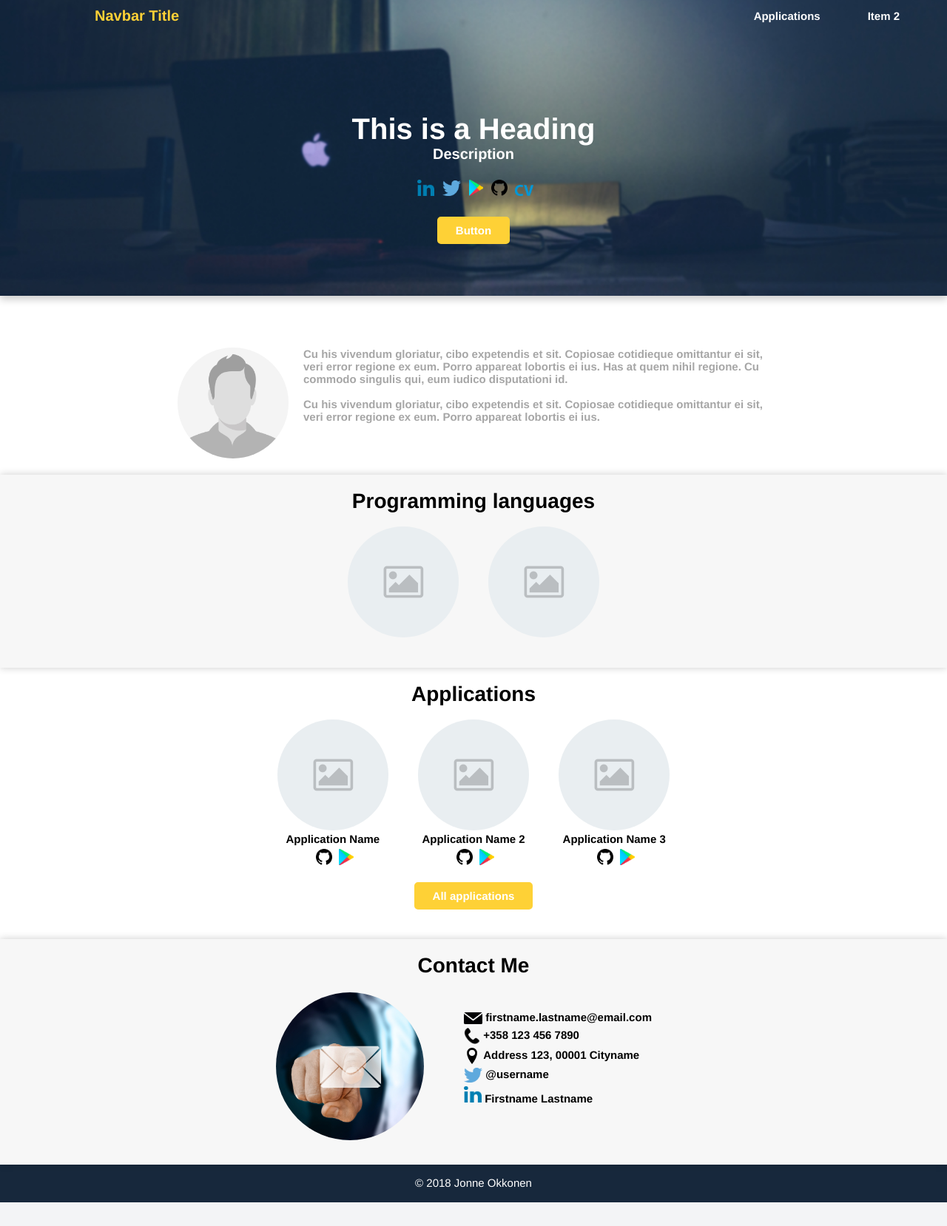
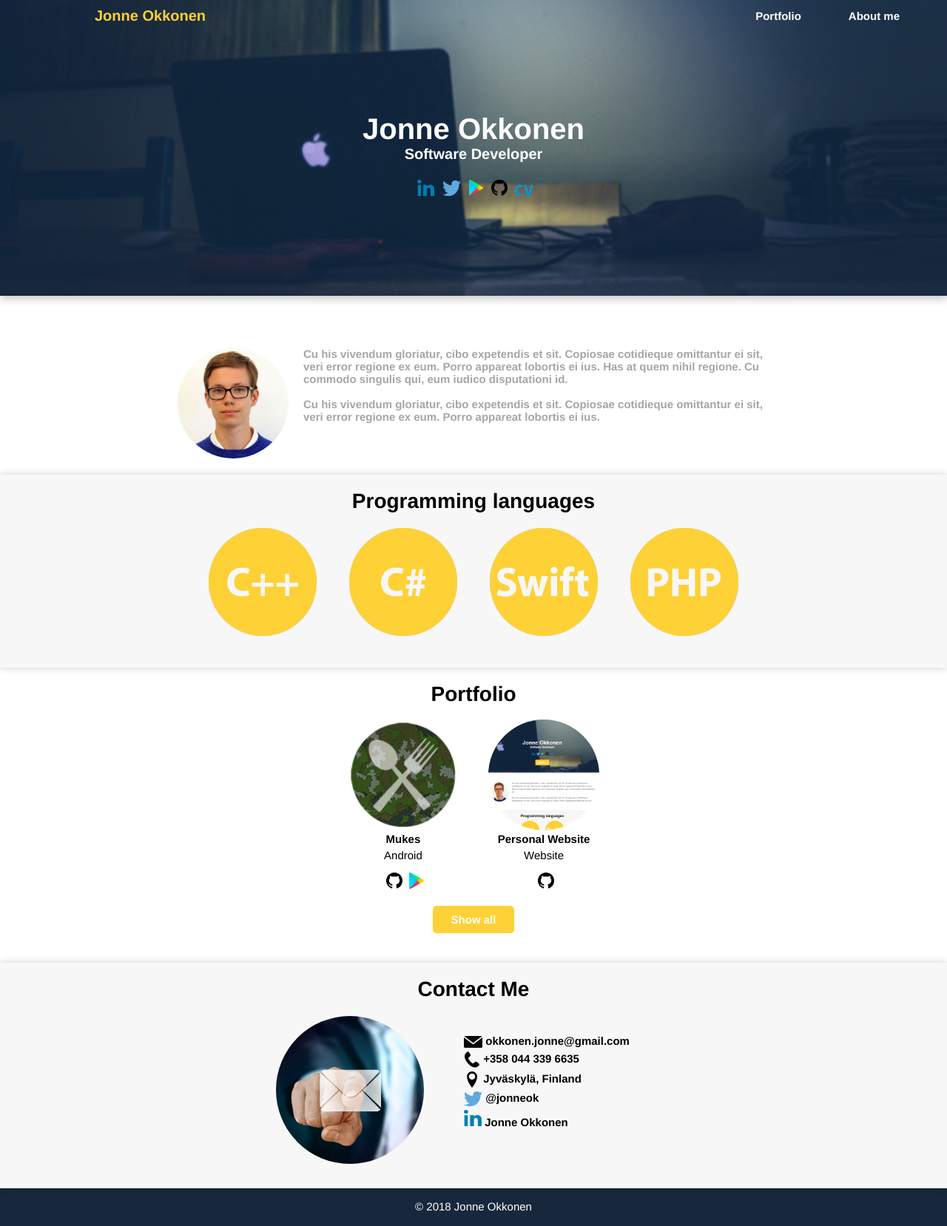
Before and after one commit to JonneOkkonen/Personal-Website, a PHP site: page / in a window 1280 px wide. Shown: the whole page at 74% size. Before the commit the page ends 1626 px from the top, so only its background shows below. Run offline with PHP 8.4, Linux system fonts and the light colour scheme.

Commit message:
Add Content to Front Page

```diff
--- a/css/template.css
+++ b/css/template.css
@@ -6,6 +6,7 @@ body {
 }
 a {
     cursor: pointer;
+    text-decoration: none;
 }
 .header {
     background-image: url("../img/header_background.jpg");
@@ -73,7 +74,6 @@ a {
     margin-left: 10%;
     font-size: 20px;
     color: #fed136;
-    text-decoration: none;
 }
 .navbarItem {
     float: right;
@@ -82,7 +82,6 @@ a {
     margin-top: 3px;
     margin-bottom: 0px;
     color: white;
-    text-decoration: none;
 }
 .navbarItem:hover {
     color: #fed136;
@@ -204,6 +203,11 @@ a {
     margin-top: 0px;
     margin-bottom: 5px;
     font-weight: 600;
+    color: black;
+}
+.appDescription {
+    font-weight: 100;
+    margin-top: 0px;
 }
 .applicationImg {
     border-radius: 50%;
--- a/index.html
+++ b/index.html
@@ -10,29 +10,28 @@
 <body>
     <div class="header">
         <div class="navbar responsive" id="TopNav">
-            <a href="index.html" class="navbarTitle">Navbar Title</a>
-            <a href="#" class="navbarItem">Item 2</a>
-            <a href="applications.html" class="navbarItem">Applications</a>
+            <a href="index.html" class="navbarTitle">Jonne Okkonen</a>
+            <a href="#" class="navbarItem">About me</a>
+            <a href="applications.html" class="navbarItem">Portfolio</a>
             <a href="javascript:void(0);" class="icon" onclick="collapseNavbar()"><i class="fa fa-bars"></i></a>
         </div>
         <div class="headerContent">
-            <h1 id="mainHeading">This is a Heading</h1>
-            <p id="description">Description</p><br>
-            <a href="#"><img src="img/Linkedin-icon.png" alt="linkedin icon" class="socialMediaLogos"/></a>
-            <a href="#"><img src="img/twitter-logo-blue.png" alt="twitter icon" class="socialMediaLogos"/></a>
-            <a href="#"><img src="img/google-play-logo.png" alt="google play icon" class="socialMediaLogos"/></a>
-            <a href="#"><img src="img/github-icon.png" alt="github icon" class="socialMediaLogos"/></a>
-            <a href="#"><img src="img/cv-icon.png" alt="curriculum vitae icon" class="socialMediaLogos"/></a><br>
+            <h1 id="mainHeading">Jonne Okkonen</h1>
+            <p id="description">Software Developer</p><br>
+            <a target="_blank" href="https://fi.linkedin.com/in/jonne-okkonen"><img src="img/Linkedin-icon.png" alt="Link to my LinkedIn" class="socialMediaLogos"/></a>
+            <a target="_blank" href="https://twitter.com/jonneok"><img src="img/twitter-logo-blue.png" alt="Link to my Twitter" class="socialMediaLogos"/></a>
+            <a target="_blank" href="https://play.google.com/store/apps/developer?id=Jonne+Okkonen&hl=en_GB"><img src="img/google-play-logo.png" alt="Link to my Google Play Account" class="socialMediaLogos"/></a>
+            <a target="_blank" href="https://github.com/JonneOkkonen"><img src="img/github-icon.png" alt="Link to my Github" class="socialMediaLogos"/></a>
+            <a target="_blank" href="https://drive.google.com/file/d/1xXVqqCGeZ2UcQj7G2TWvmVpAXiRhkVaB/view?usp=sharing"><img src="img/cv-icon.png" alt="Link to my Curriculum vitae" class="socialMediaLogos"/></a><br>
             <br>
-            <a href="#"><button type="button" class="button">Button</button></a>
         </div>
     </div>
     <div class="section" id="section1">
         <div class="content" id="content1">
             <div class="profileImgContainer">
-                <img src="img/profile_pic_empty.jpg" class="profileImg" alt="Profile Image"/>
+                <img src="img/profile_pic.jpg" class="profileImg" alt="Profile Image"/>
             </div>
-            <p>Cu his vivendum gloriatur, cibo expetendis et sit. Copiosae cotidieque omittantur ei sit,
+            <p> Cu his vivendum gloriatur, cibo expetendis et sit. Copiosae cotidieque omittantur ei sit,
                 veri error regione ex eum. Porro appareat lobortis ei ius. Has at quem nihil regione.
                 Cu commodo singulis qui, eum iudico disputationi id.<br>
                 <br>
@@ -43,31 +42,28 @@
     </div>
     <div class="section" id="section2">
         <h1 class="sectionTitle">Programming languages</h1>
-        <img src="img/placeholder.png" class="programmingLanguageImg" alt="ProgrammingLanguage"/>
-        <img src="img/placeholder.png" class="programmingLanguageImg" alt="ProgrammingLanguage"/>
+        <img src="img/c++_icon.png" class="programmingLanguageImg" alt="C++ Icon"/>
+        <img src="img/c-sharp-icon.png" class="programmingLanguageImg" alt="C Sharp Icon"/>
+        <img src="img/swift-icon.png" class="programmingLanguageImg" alt="Swift Icon"/>
+        <img src="img/php-icon.png" class="programmingLanguageImg" alt="PHP Icon"/>
     </div>
     <div class="section" id="section3">
-        <h1 class="sectionTitle">Applications</h1>
+        <h1 class="sectionTitle">Portfolio</h1>
         <div class="application">
-            <img src="img/placeholder.png" class="applicationImg" alt="applicationImg"/>
-            <p class="applicationName">Application Name</p>
-            <a href="#"><img src="img/github-icon.png" alt="github icon" class="socialMediaLogos"/></a>
-            <a href="#"><img src="img/google-play-logo.png" alt="google play icon" class="socialMediaLogos"/></a>
+            <img src="img/mukes-icon.png" class="applicationImg" alt="applicationImg"/>
+            <a target="_blank" href="#"><p class="applicationName">Mukes</p></a>
+            <p class="appDescription">Android</p>
+            <a target="_blank" href="https://github.com/JonneOkkonen/Mukes"><img src="img/github-icon.png" alt="Mukes Android App Github Link" class="socialMediaLogos"/></a>
+            <a target="_blank" href="https://play.google.com/store/apps/details?id=com.jonneokkonen.Mukes"><img src="img/google-play-logo.png" alt="Mukes Android App Google Play Store Link" class="socialMediaLogos"/></a>
         </div>
         <div class="application">
-            <img src="img/placeholder.png" class="applicationImg" alt="applicationImg"/>
-            <p class="applicationName">Application Name 2</p>
-            <a href="#"><img src="img/github-icon.png" alt="github icon" class="socialMediaLogos"/></a>
-            <a href="#"><img src="img/google-play-logo.png" alt="google play icon" class="socialMediaLogos"/></a>
-        </div>
-        <div class="application">
-            <img src="img/placeholder.png" class="applicationImg" alt="applicationImg"/>
-            <p class="applicationName">Application Name 3</p>
-            <a href="#"><img src="img/github-icon.png" alt="github icon" class="socialMediaLogos"/></a>
-            <a href="#"><img src="img/google-play-logo.png" alt="google play icon" class="socialMediaLogos"/></a>
+            <img src="img/website-icon.png" class="applicationImg" alt="applicationImg"/>
+            <a target="_blank" href="#"><p class="applicationName">Personal Website</p></a>
+            <p class="appDescription">Website</p>
+            <a target="_blank" href="#"><img src="img/github-icon.png" alt="Personal Website Github Link" class="socialMediaLogos"/></a>
         </div>
         <br>
-        <a href="applications.html"><button type="button" class="button" id="applicationsButton">All applications</button></a>
+        <a href="applications.html"><button type="button" class="button" id="applicationsButton">Show all</button></a>
     </div>
     <div class="section" id="section4">
         <h1 class="sectionTitle">Contact Me</h1>
@@ -76,19 +72,19 @@
         </div>
         <div class="contactMeContent">
             <div class="contactMeItem">
-                <img src="img/email-icon.png" alt="Email Icon" class="contactMeIcons"/> <span class="contactMeText">firstname.lastname@email.com</span>
+                <img src="img/email-icon.png" alt="Email Icon" class="contactMeIcons"/> <span class="contactMeText">okkonen.jonne@gmail.com</span>
             </div>
             <div class="contactMeItem">
-                <img src="img/phone-icon.png" alt="Phone Icon" class="contactMeIcons"/> <span class="contactMeText">+358 123 456 7890</span>
+                <img src="img/phone-icon.png" alt="Phone Icon" class="contactMeIcons"/> <span class="contactMeText">+358 044 339 6635</span>
             </div>
             <div class="contactMeItem">
-                <img src="img/location-icon.png" alt="Location Icon" class="contactMeIcons"/> <span class="contactMeText">Address 123, 00001 Cityname</span>
+                <img src="img/location-icon.png" alt="Location Icon" class="contactMeIcons"/> <span class="contactMeText">Jyväskylä, Finland</span>
             </div>
             <div class="contactMeItem">
-                <img src="img/twitter-logo-blue.png" alt="Twitter Icon" class="contactMeIcons"/> <span class="contactMeText">@username</span>
+                <img src="img/twitter-logo-blue.png" alt="Twitter Icon" class="contactMeIcons"/> <span class="contactMeText">@jonneok</span>
             </div>
             <div class="contactMeItem">
-                <img src="img/Linkedin-icon.png" alt="LinkedIn Icon" class="contactMeIcons" id="linkedInIcon"/> <span class="contactMeText">Firstname Lastname</span>
+                <img src="img/Linkedin-icon.png" alt="LinkedIn Icon" class="contactMeIcons" id="linkedInIcon"/> <span class="contactMeText">Jonne Okkonen</span>
             </div>
         </div>
         <br>
```
Also changed, not shown: img/c++_icon.png (added), img/c-sharp-icon.png (added), img/mukes-icon.png (added), img/php-icon.png (added), img/profile_pic.jpg (added), img/swift-icon.png (added), img/website-icon.png (added).
